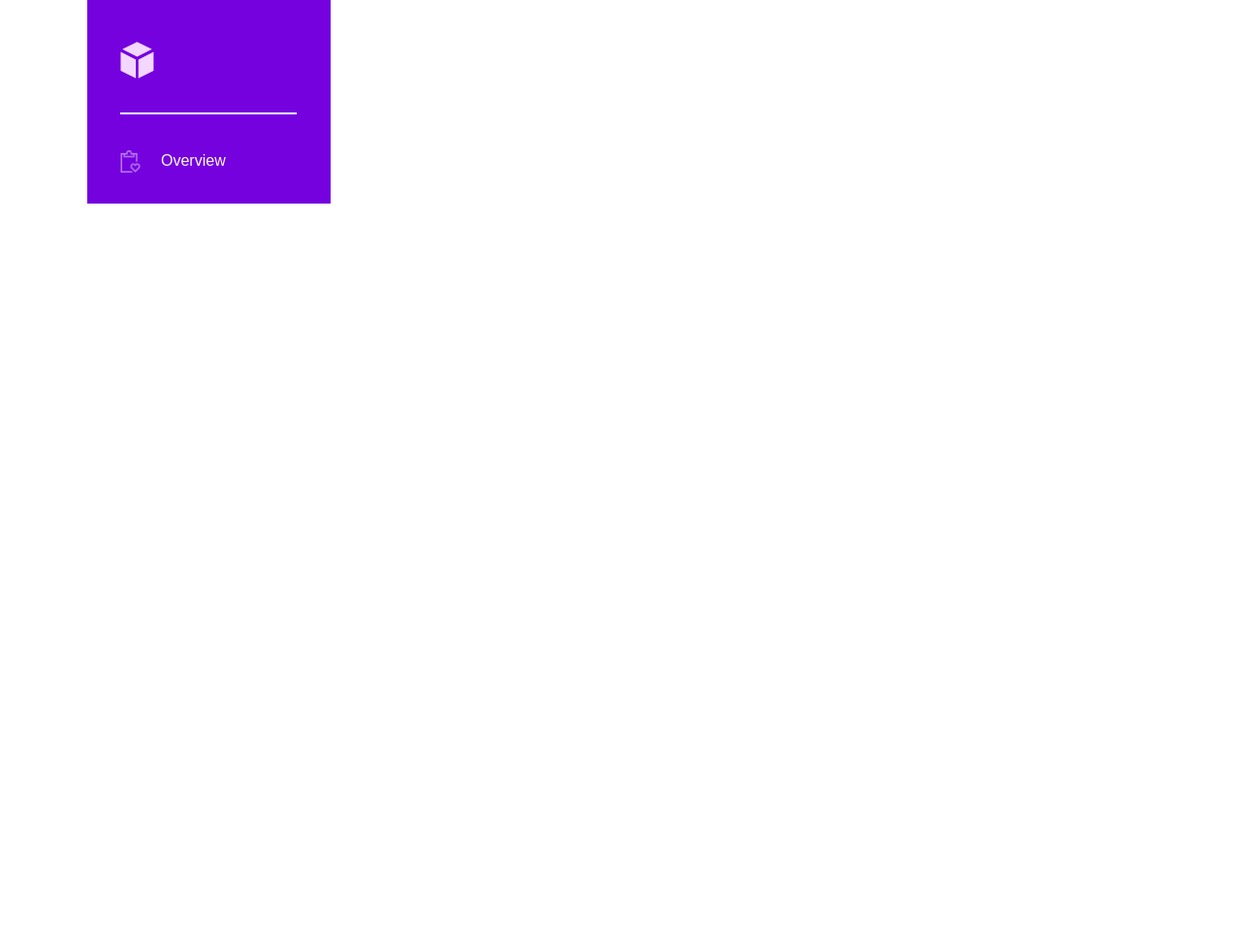
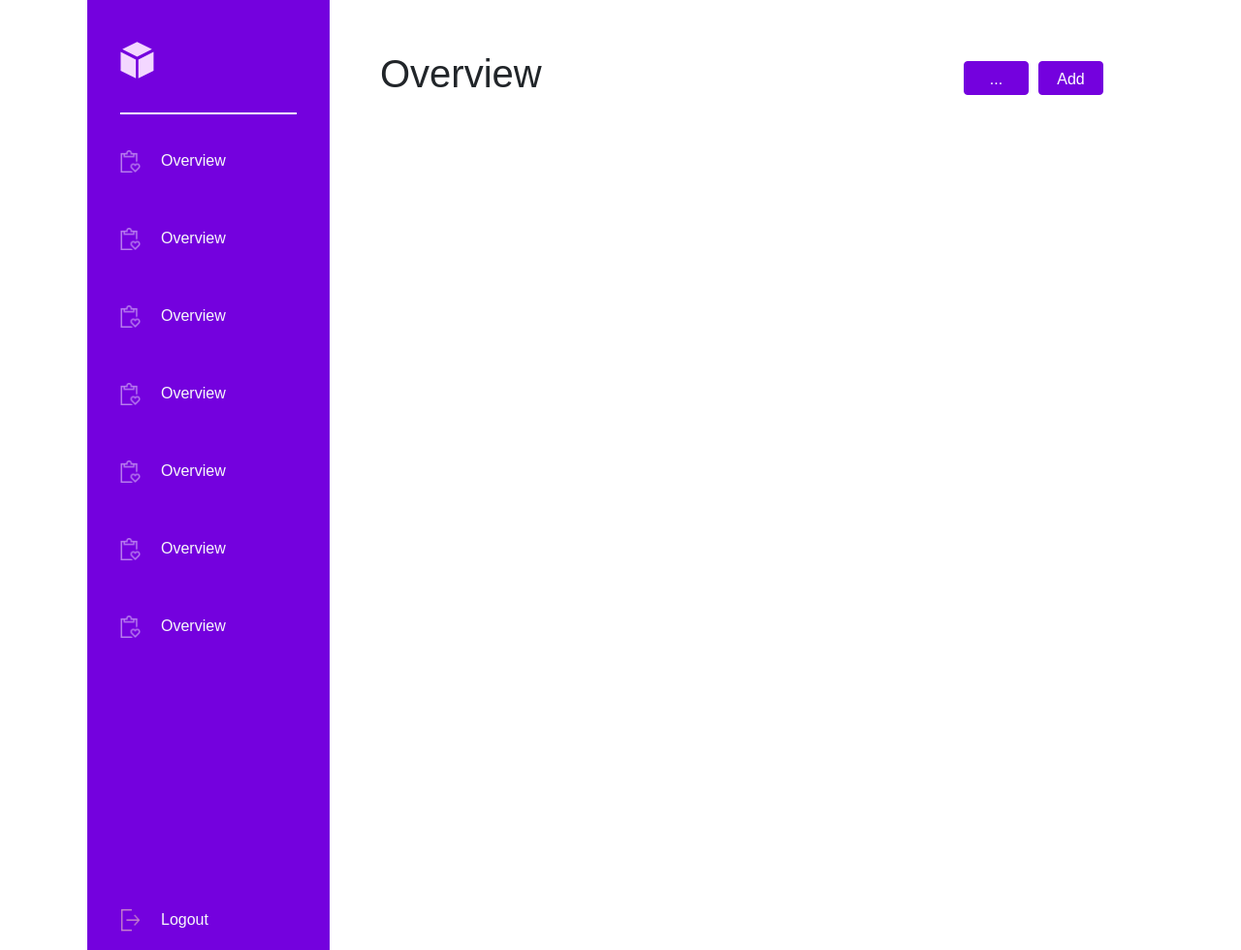
Before and after one commit to rakhmatillo16/overview, a website: page index.html in a window 1280 px wide. Shown: the top 980 px of the page at 97% size. Before the commit the page ends 800 px from the top, so only its background shows below. Drawn offline with Linux system fonts and the light colour scheme.

Commit message:
left side finished

```diff
--- a/index.html
+++ b/index.html
@@ -8,22 +8,77 @@
     <title>Document</title>
 </head>
 <body>
-<div class="container">
+<div class="container d-flex flex-row">
     <section class="left d-flex flex-column bg-primary ">
         <a  class="left__logo" href="#"><img src="./images/ovreview-logo.svg" alt="ovreview-logo" width="35" height="39"></a>
 
-        <span class="left__span "></span>
+        <span class="left__span"></span>
 
         <nav class="left__nav">
-            <ul class="left__list list-unstyled ">
+            <ul class="left__list list-unstyled">
                 <li class="left__item">
                     <a class="d-flex f-row text-decoration-none" href="#">
                         <img class="left__item-img" src="./images/overview.png" alt="overview" width="21" height="24">
                         <p class="text-light">Overview</p>
                     </a>
                 </li>
+                <li class="left__item">
+                    <a class="d-flex f-row text-decoration-none" href="#">
+                        <img class="left__item-img" src="./images/overview.png" alt="overview" width="21" height="24">
+                        <p class="text-light">Overview</p>
+                    </a>
+                </li>
+                <li class="left__item">
+                    <a class="d-flex f-row text-decoration-none" href="#">
+                        <img class="left__item-img" src="./images/overview.png" alt="overview" width="21" height="24">
+                        <p class="text-light">Overview</p>
+                    </a>
+                </li>
+                <li class="left__item">
+                    <a class="d-flex f-row text-decoration-none" href="#">
+                        <img class="left__item-img" src="./images/overview.png" alt="overview" width="21" height="24">
+                        <p class="text-light">Overview</p>
+                    </a>
+                </li>
+                <li class="left__item">
+                    <a class="d-flex f-row text-decoration-none" href="#">
+                        <img class="left__item-img" src="./images/overview.png" alt="overview" width="21" height="24">
+                        <p class="text-light">Overview</p>
+                    </a>
+                </li>
+                <li class="left__item">
+                    <a class="d-flex f-row text-decoration-none" href="#">
+                        <img class="left__item-img" src="./images/overview.png" alt="overview" width="21" height="24">
+                        <p class="text-light">Overview</p>
+                    </a>
+                </li>
+                <li class="left__item">
+                    <a class="d-flex f-row text-decoration-none" href="#">
+                        <img class="left__item-img" src="./images/overview.png" alt="overview" width="21" height="24">
+                        <p class="text-light">Overview</p>
+                    </a>
+                </li>
+                <li class="left__item-logout">
+                    <a class="d-flex f-row text-decoration-none" href="#">
+                        <img class="left__item-img" src="./images/logout.png" alt="overview" width="21" height="24">
+                        <p class="text-light">Logout</p>
+                    </a>
+                </li>
             </ul>
         </nav>
+    </section>
+
+    <section class="right">
+
+        <div class="right__top d-flex justify-content-between align-items-center">
+            <h1 class="right__heading">Overview</h1>
+
+            <div class="right__buttons d-flex flex-row">
+                <button class="btn btn-primary">...</button>
+                <button class="btn btn-primary">Add</button>
+            </div>
+        </div>
+
     </section>
 </div>
 
--- a/scss/all-blocks/_button.scss
+++ b/scss/all-blocks/_button.scss
@@ -0,0 +1,5 @@
+.btn {
+    margin-left: 10px;
+    width: 67px;
+    height: 35px;
+}
--- a/scss/all-blocks/_header.scss
+++ b/scss/all-blocks/_header.scss
@@ -1,6 +1,6 @@
 .left {
     max-width: 251px;
-    padding-left: 34px;
+    padding: 0 34px;
 
     &__logo {
         padding-top: 43px;
@@ -13,9 +13,26 @@
         margin-bottom: 36px;
     }
 
+    &__item + &__item {
+        margin-top: 40px;
+    }
+
+    &__item-logout {
+        margin-top: 263px;
+    }
+
     &__item-img {
         margin-right: 21px;
         width: 21px;
         height: 24px;
     }
 }
+
+.right {
+    width: 1062px;
+    margin: 0 52px;
+
+    &__top {
+        padding: 52px 0;
+    }
+}
```
Also changed, not shown: css/main.min.css, images/logout.png (added), 1 other file.
